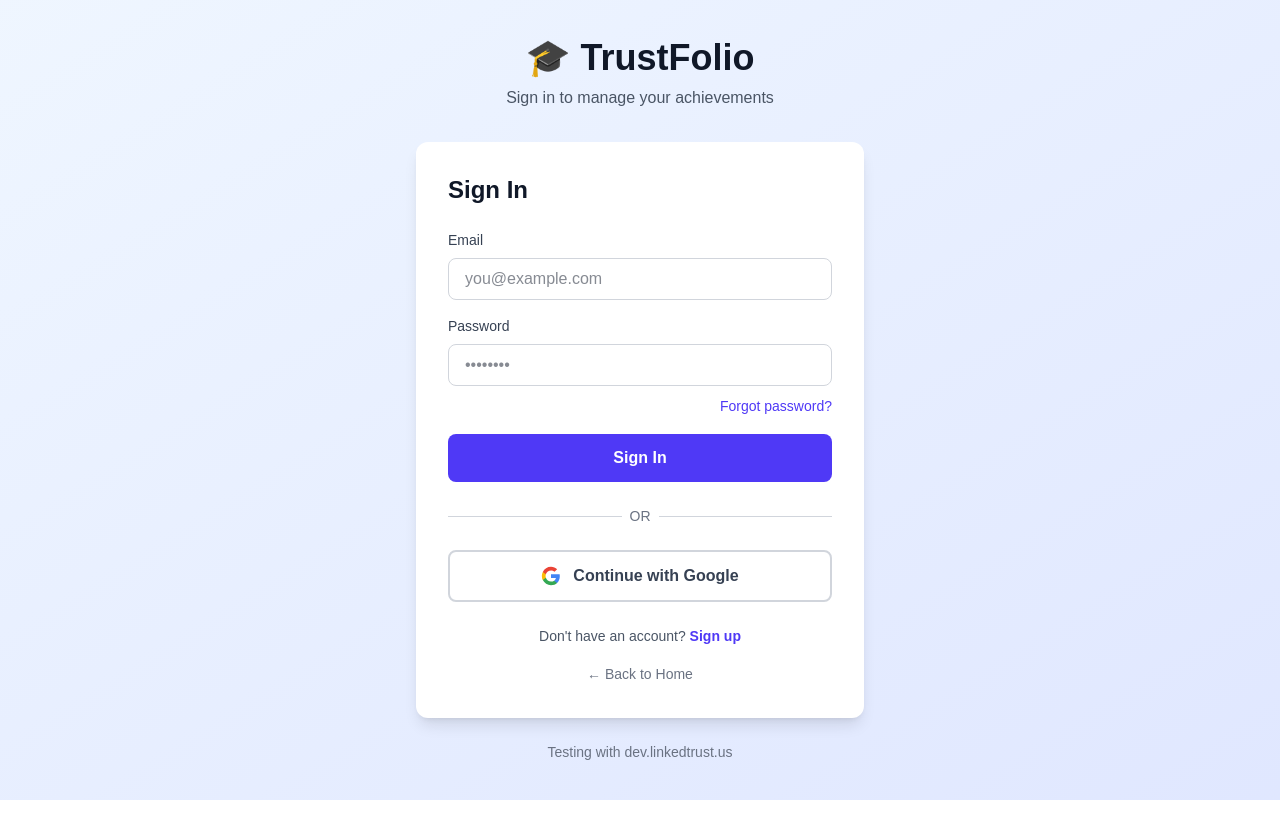
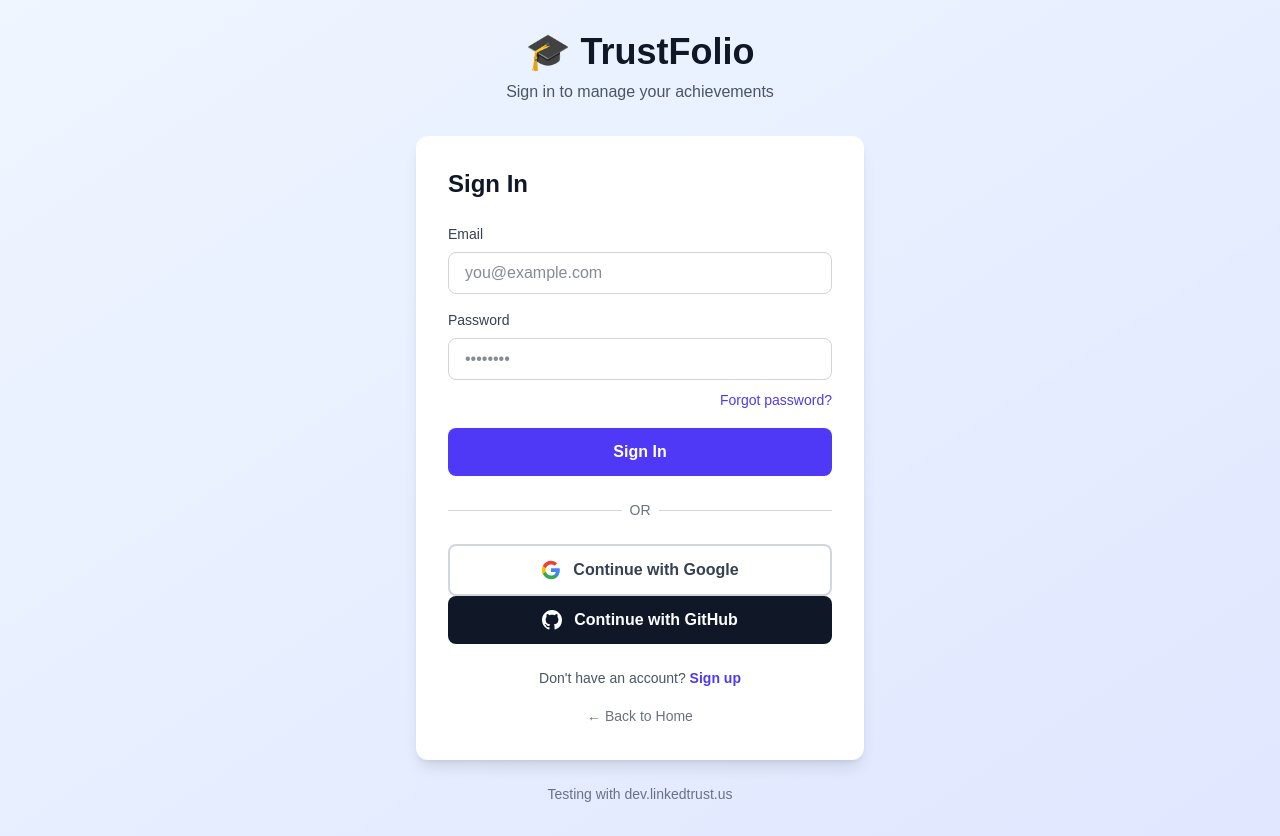
Before and after one commit to artworxai/trustfolio, a Next.js app: page /login in a window 1280 px wide. Before the commit the page ends 800 px from the top, so only its background shows below. Built offline with nearby package versions, Linux system fonts and the light colour scheme; no server answers.

Commit message:
Add GitHub OAuth integration

```diff
--- a/app/api/auth/[...nextauth]/route.ts
+++ b/app/api/auth/[...nextauth]/route.ts
@@ -1,5 +1,6 @@
 import NextAuth from "next-auth";
 import GoogleProvider from "next-auth/providers/google";
+import GitHubProvider from "next-auth/providers/github";
 
 const API_BASE_URL = process.env.NEXT_PUBLIC_API_BASE_URL || 'https://dev.linkedtrust.us';
 
@@ -9,13 +10,18 @@
       clientId: process.env.GOOGLE_CLIENT_ID!,
       clientSecret: process.env.GOOGLE_CLIENT_SECRET!,
     }),
+    GitHubProvider({
+      clientId: process.env.GITHUB_CLIENT_ID!,
+      clientSecret: process.env.GITHUB_CLIENT_SECRET!,
+    }),
   ],
   callbacks: {
     async signIn({ user, account, profile }) {
       try {
-        console.log("=== GOOGLE OAUTH SIGNIN ===");
-        console.log("Google sign-in attempt:", user.email);
-        console.log("User ID from Google:", user.id);
+        const provider = account?.provider || 'unknown';
+        console.log(`=== ${provider.toUpperCase()} OAUTH SIGNIN ===`);
+        console.log(`${provider} sign-in attempt:`, user.email);
+        console.log("User ID from provider:", user.id);
         console.log("API Base URL:", API_BASE_URL);
 
         // STEP 1: Try OAuth login first (for existing OAuth users)
@@ -27,7 +33,7 @@
           },
           body: JSON.stringify({
             email: user.email,
-            password: `google_oauth_${user.id}`,
+            password: `${provider}_oauth_${user.id}`,
           }),
         });
 
@@ -38,10 +44,9 @@
           console.log("✅ Existing OAuth user logged in successfully");
           console.log("Full login response:", JSON.stringify(loginData, null, 2));
 
-          // Try different possible field names
           (user as any).issuerId = loginData.user?.id;
           console.log("Stored issuer_id:", (user as any).issuerId);
-          console.log("=== END OAUTH SIGNIN (SUCCESS) ===");
+          console.log(`=== END ${provider.toUpperCase()} SIGNIN (SUCCESS) ===`);
           return true;
         }
 
@@ -54,7 +59,7 @@
           },
           body: JSON.stringify({
             email: user.email,
-            password: `google_oauth_${user.id}`,
+            password: `${provider}_oauth_${user.id}`,
             name: user.name || user.email?.split('@')[0],
           }),
         });
@@ -66,10 +71,9 @@
           console.log("✅ New user registered successfully");
           console.log("Full register response:", JSON.stringify(registerData, null, 2));
 
-          // Try different possible field names
-          (user as any).issuerId = registerData.issuer_id || registerData.issuerId || registerData.id;
+          (user as any).issuerId = registerData.user?.id || registerData.issuer_id || registerData.issuerId || registerData.id;
           console.log("Stored issuer_id:", (user as any).issuerId);
-          console.log("=== END OAUTH SIGNIN (SUCCESS) ===");
+          console.log(`=== END ${provider.toUpperCase()} SIGNIN (SUCCESS) ===`);
           return true;
         }
 
@@ -79,8 +83,8 @@
           console.log("📧 Account linking needed - user can sign in but won't have backend access");
           console.log("NOTE: User should either:");
           console.log("  1. Use their original email/password login, OR");
-          console.log("  2. Contact admin to link Google account");
-          console.log("=== END OAUTH SIGNIN (PARTIAL - NO BACKEND LINK) ===");
+          console.log("  2. Contact admin to link account");
+          console.log(`=== END ${provider.toUpperCase()} SIGNIN (PARTIAL - NO BACKEND LINK) ===`);
 
           return true;
         }
@@ -88,12 +92,12 @@
         // STEP 4: Other registration error
         const errorText = await registerResponse.text();
         console.error("❌ Registration failed with unexpected error:", errorText);
-        console.log("=== END OAUTH SIGNIN (FAILED) ===");
+        console.log(`=== END ${provider.toUpperCase()} SIGNIN (FAILED) ===`);
 
         return true;
 
       } catch (error) {
-        console.error("❌ CRITICAL ERROR during Google OAuth backend integration:", error);
+        console.error(`❌ CRITICAL ERROR during ${account?.provider} OAuth backend integration:`, error);
         console.log("=== END OAUTH SIGNIN (ERROR) ===");
         return true;
       }
--- a/app/login/page.tsx
+++ b/app/login/page.tsx
@@ -137,6 +137,16 @@
             Continue with Google
           </button>
 
+          <button
+            onClick={() => signIn('github', { callbackUrl: '/portfolio' })}
+            className="w-full flex items-center justify-center gap-3 bg-gray-900 text-white py-3 px-6 rounded-lg font-semibold hover:bg-gray-800 transition"
+>
+            <svg className="w-5 h-5 fill-current" viewBox="0 0 24 24">
+            <path d="M12 0C5.37 0 0 5.37 0 12c0 5.31 3.435 9.795 8.205 11.385.6.105.825-.255.825-.57 0-.285-.015-1.23-.015-2.235-3.015.555-3.795-.735-4.035-1.41-.135-.345-.72-1.41-1.23-1.695-.42-.225-1.02-.78-.015-.795.945-.015 1.62.87 1.845 1.23 1.08 1.815 2.805 1.305 3.495.99.105-.78.42-1.305.765-1.605-2.67-.3-5.46-1.335-5.46-5.925 0-1.305.465-2.385 1.23-3.225-.12-.3-.54-1.53.12-3.18 0 0 1.005-.315 3.3 1.23.96-.27 1.98-.405 3-.405s2.04.135 3 .405c2.295-1.56 3.3-1.23 3.3-1.23.66 1.65.24 2.88.12 3.18.765.84 1.23 1.905 1.23 3.225 0 4.605-2.805 5.625-5.475 5.925.435.375.81 1.095.81 2.22 0 1.605-.015 2.895-.015 3.3 0 .315.225.69.825.57A12.02 12.02 0 0024 12c0-6.63-5.37-12-12-12z"/>
+            </svg>
+            Continue with GitHub
+          </button>
+
           <div className="mt-6 text-center">
             <p className="text-sm text-gray-600">
               Don't have an account?{' '}
```
